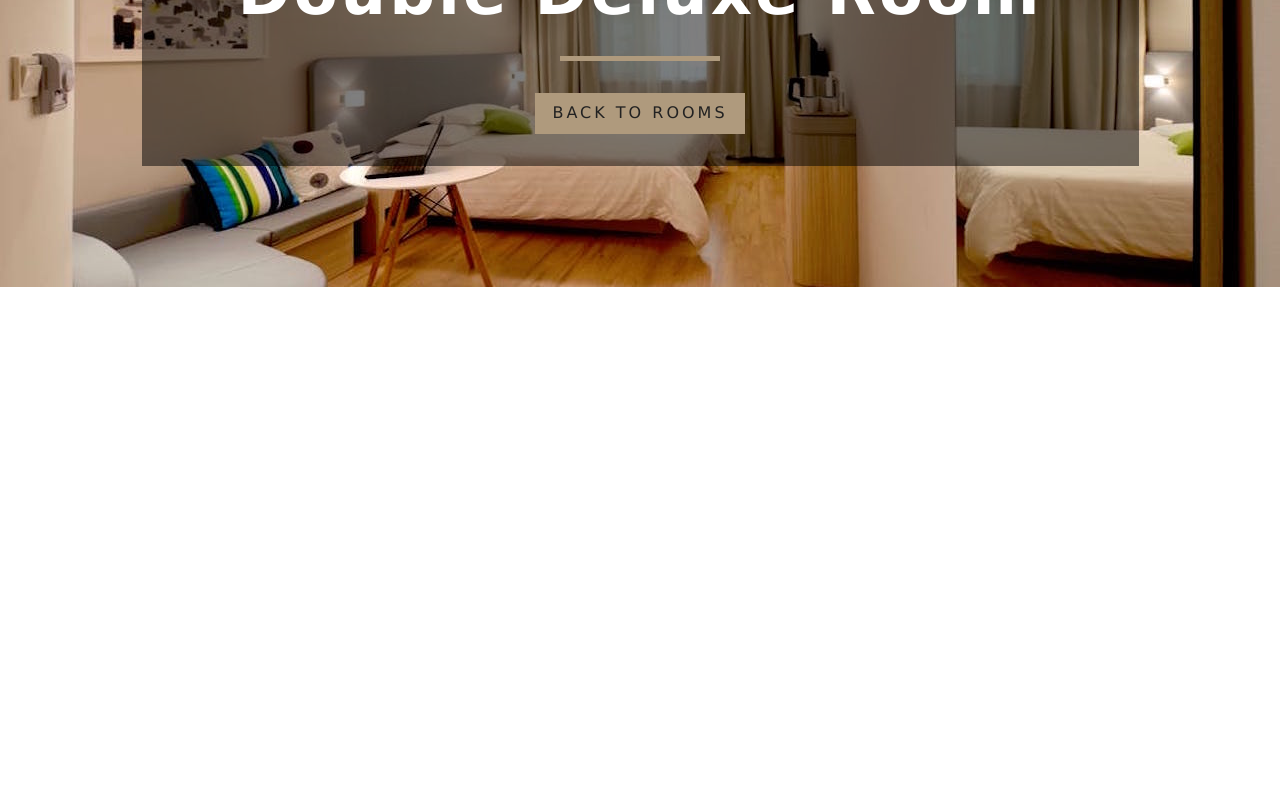
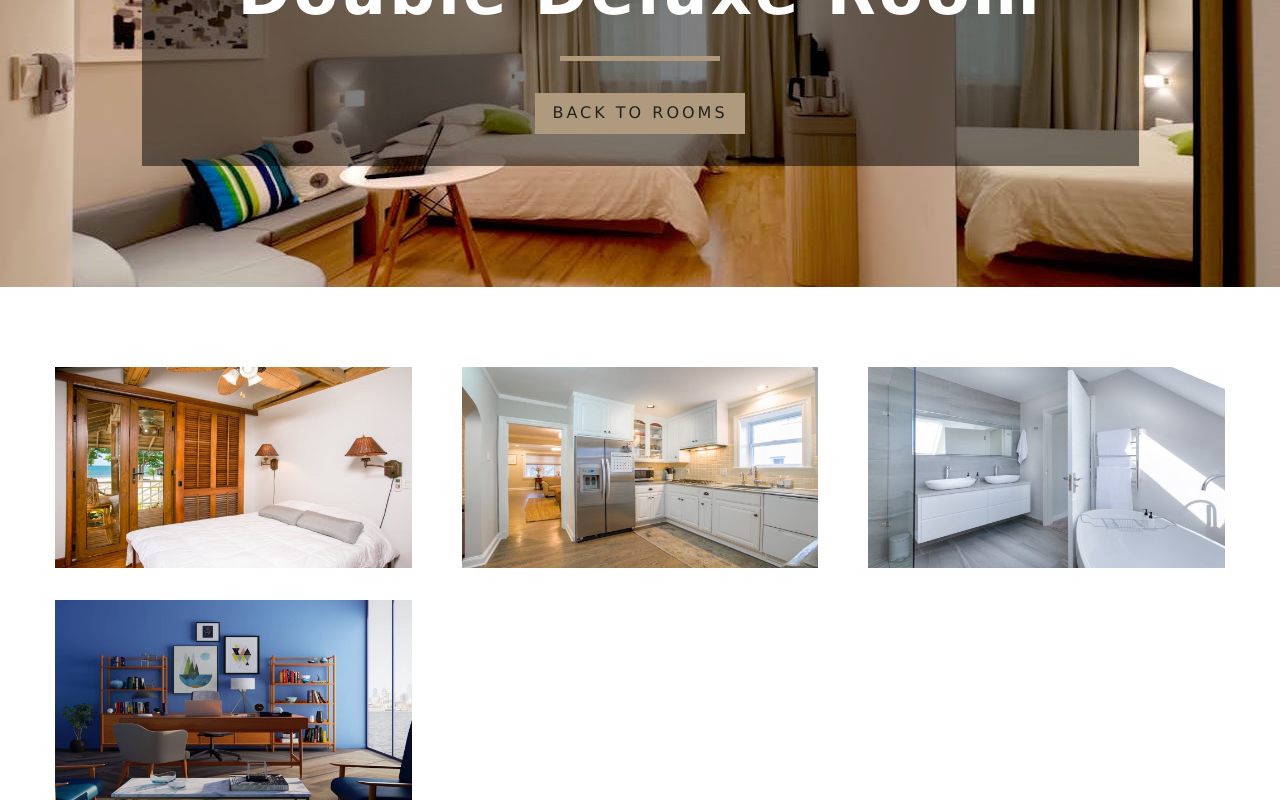
Before and after one commit to donmikoa/Resort-React-Web-App, a React (Create React App) app: page /rooms/double-deluxe in a window 1280 px wide. Shown: the part 259-1059 px from the top of the page. Before the commit the page ends 800 px from the top, so only its background shows below. Built offline with nearby package versions, Linux system fonts and the light colour scheme.

Commit message:
Importing the images.

```diff
--- a/src/pages/SingleRoom.js
+++ b/src/pages/SingleRoom.js
@@ -50,6 +50,14 @@ export default class SingleRoom extends Component {
 					</Link>
 				</Banner>
 			</StyledHero>
+			<section className="single-room">
+			<div className="single-room-images">
+			{images.map((item,index)=>{
+				return <img key={index} src={item} alt={name}/>
+			})}
+			</div>
+
+			</section>
 			</>
 		);
 	}
```
